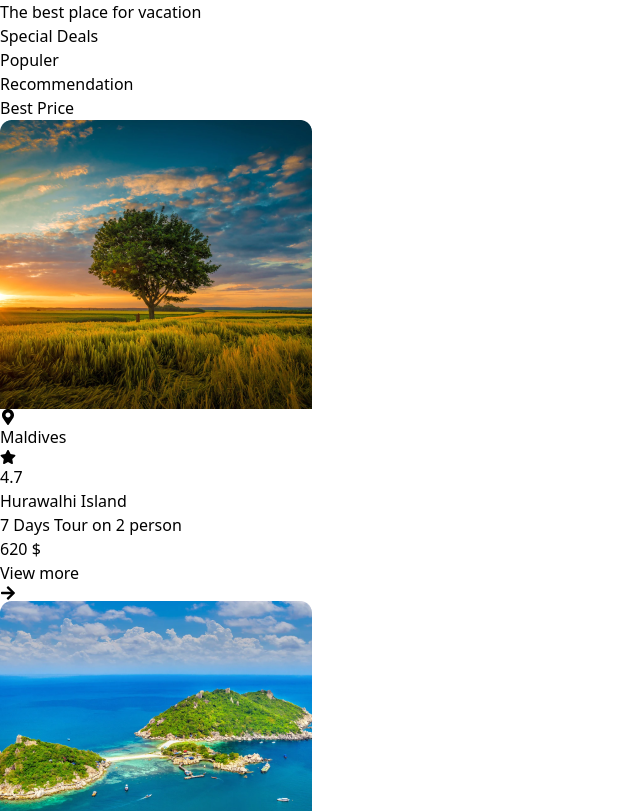
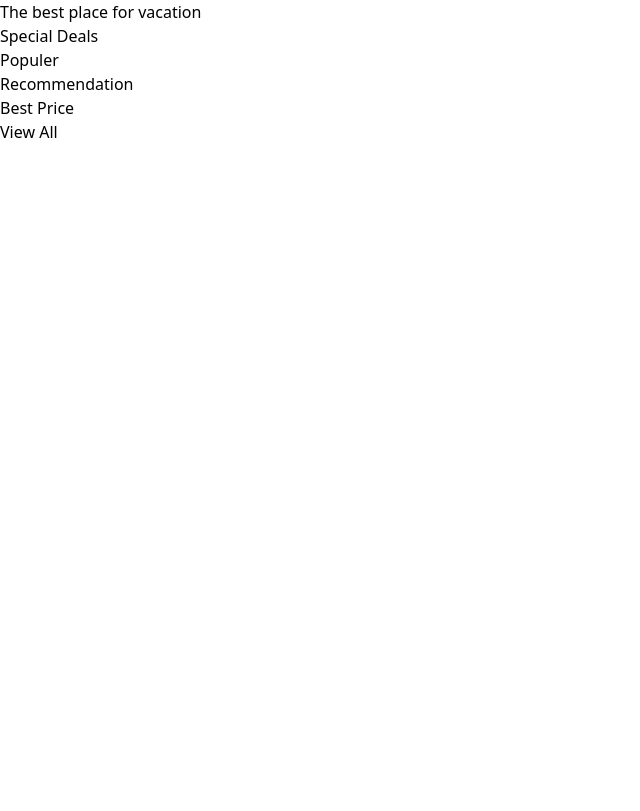
Before and after one commit to Lafiasabigado/Travel-Agency, a React (Vite) app: page /tour in a window 1280 px wide. Shown: the top 811 px of the page, without its empty margins (0-640 px from the left). Built offline with nearby package versions, Linux system fonts and the light colour scheme; a web font is replaced by a local one.

Commit message:
filtered tour

```diff
--- a/src/components/Tour.jsx
+++ b/src/components/Tour.jsx
@@ -1,8 +1,11 @@
-import React from 'react'
+import React, { useState } from 'react'
 import { FaArrowRight, FaMapMarkerAlt, FaStar } from 'react-icons/fa'; // Import des icônes
 
 
 const Tour = () => {
+
+    const [selectedPlace,setSelectedPlace] = useState("Special Deals")
+
     const places = [
         {label:"Special Deals"},
         {label:"Populer"},
@@ -93,6 +96,7 @@ const Tour = () => {
         price: 310,
       },
     ]
+    const filteredTours = tours.filter((tour) => tour.location === selectedPlace)
 
       return (
         <>
@@ -100,12 +104,16 @@ const Tour = () => {
             <h2 className='font-bold text-2xl pt-8 text-center'>The <span className='text-orange-400'>best place</span> for vacation</h2>
             <div className='grid md:grid-cols-2 lg:grid-cols-4 p-4 gap-12'>
                 {places.map((place,index) => (
-                   <div className='py-2 px-1 bg-white rounded-full hover:bg-orange-100 border border-zinc-100 text-center' key={index}>{place.label}</div>
+                   <div className={`py-2 px-1 bg-white rounded-full ${selectedPlace === place.label ? 'bg-orange-100': '' } border border-zinc-100 text-center cursor-poiinter `}
+                   onClick={() => setSelectedPlace(place.label)}
+                   key={index}>
+                    {place.label}
+                   </div>
                 ))}
             </div>
         </div>
         <div className='grid lg:grid-cols-4 md:grid-cols-2 m-2 py-2 px-2 gap-4'>
-           {tours.map((tour) => (
+           {filteredTours.map((tour) => (
           <div key={tour.id} className='flex-col rounded-md shadow-md transition-transform duration-50 hover:scale-90'>
             <img src={tour.imageUrl} alt="" className='object-cover w-full' />
             <div className='flex py-2 m-1'>
```
